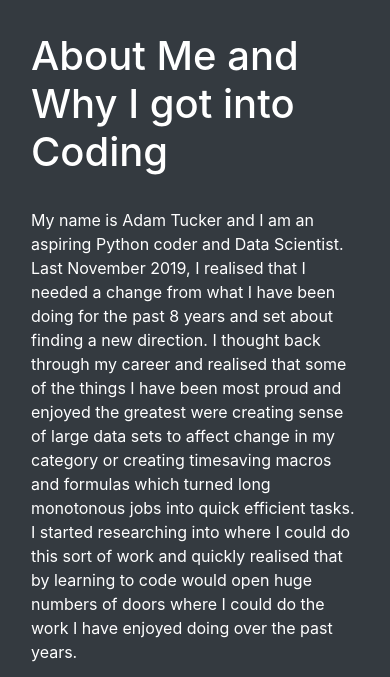
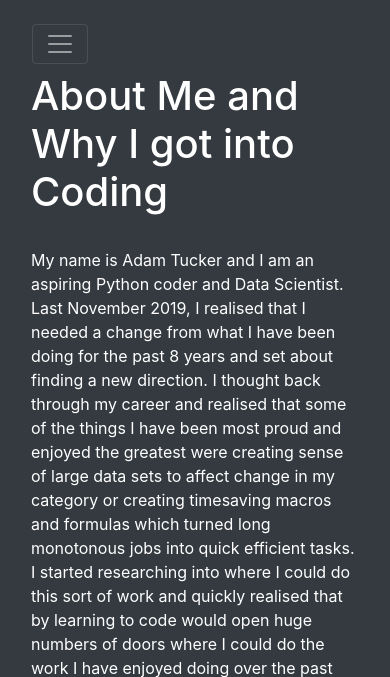
Before and after one commit to Blindrabit/Portfolio, a Django app: template project/templates/aboutme.html in a window 390 px wide. Shown: the top 677 px of the page. Run offline with Django 3.2, Linux system fonts and the light colour scheme; the template is opened without the code that fills it, so the values that code supplies are empty; some libraries are stand-ins or nearby versions.

Commit message:
navbar mobile fix and cv update

```diff
--- a/project/templates/aboutme.html
+++ b/project/templates/aboutme.html
@@ -78,7 +78,7 @@
 <br>
     <div class="row">
         <div class="col-md-12 text-center">
-            <button type="button" class="btn btn-primary"onclick="window.open('https://drive.google.com/file/d/1ZYpvfN4SqYQnbciiXuWuWtSV5b4542Wf/view?usp=sharing','_blank')">
+            <button type="button" class="btn btn-primary"onclick="window.open('https://drive.google.com/open?id=10SaWU7Gml1B_VmrMowUhHitP6RzFZVtS','_blank')">
                 <b>Please click here to go to my google drive with my up to date CV</b>
             </button>
         </div>
--- a/templates/base.html
+++ b/templates/base.html
@@ -20,6 +20,10 @@
 <body>
 <div class="p-3 mb-2 bg-dark text-white">
     <nav class="navbar navbar-expand-lg navbar-dark bg-dark">
+        <button class="navbar-toggler" type="button" data-toggle="collapse" data-target="#navbarNavDropdown"
+            aria-controls="navbarNavDropdown" aria-expanded="false" aria-label="Toggle navigation">
+            <span class="navbar-toggler-icon"></span>
+        </button>
         <div class="collapse navbar-collapse" id="navbarNavDropdown">
             <ul class="navbar-nav">
                 <li class="nav-item active">
```
